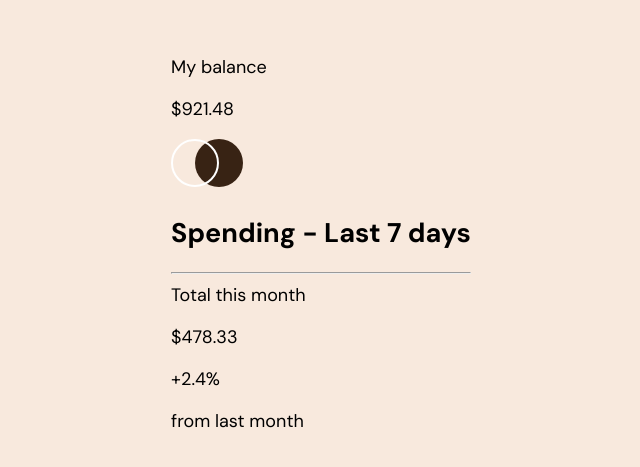
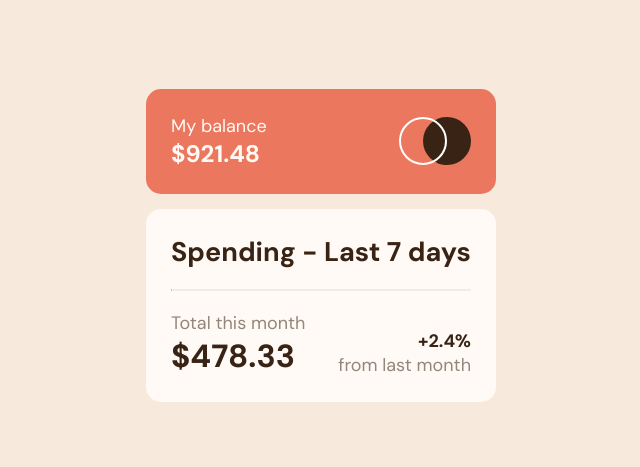
Before and after one commit to lmpko/frontendmentor-expenses-chart-component-main, a React app: page / in a window 1280 px wide. Shown: the part 155-622 px from the top of the page, without its empty margins (319-959 px from the left). Built offline with nearby package versions, Linux system fonts and the light colour scheme.

Commit message:
css for card added

```diff
--- a/app.css
+++ b/app.css
@@ -5,15 +5,85 @@
     --tertiary-color: hsl(25, 47%, 15%);
     --fouthary-color: hsl(28, 10%, 53%);
     --fifthary-color: hsl(27, 66%, 92%);
-    --sicthary-color:  hsl(33, 100%, 98%);
+    --sixthary-color:  hsl(33, 100%, 98%);
 }
 
 body{
     font-family: 'DM Sans', sans-serif;
     font-size: 1.125rem ;
+    font-weight: 400;
     background-color: var(--fifthary-color);
     min-height: 100vh;
     display: flex;
     justify-content: center;
     align-items: center;
+    margin: 0;
 }
+
+main{
+    width: 21.875rem ;
+}
+
+.balance-preview{
+    background-color: var(--primary-color);
+    color: var(--sixthary-color);
+    border-radius: .9375rem ;
+    display: flex;
+    justify-content: space-between;
+    align-items: center;
+    padding: 1.5625rem ;
+    margin-bottom: .9375rem ;
+}
+
+.balance-preview span{
+    display: block;
+}
+
+.balance-preview span:nth-child(2){
+    font-size: 1.5rem ;
+    font-weight: 700;
+}
+
+.chart-preview{
+    background-color: var(--sixthary-color);
+    border-radius: .9375rem ;
+    padding: 1.5625rem ;
+}
+
+.chart-preview h1{
+    margin: 0;
+    color: var(--tertiary-color);
+}
+
+.chart-preview hr{
+    border-top: 1px solid var(--fifthary-color);
+    margin: 1.25rem 0 ;
+}
+
+.chart-summary{
+    display: flex;
+    justify-content: space-between;
+    color: var(--fouthary-color);
+}
+
+.chart-summary span{
+    display: block;
+}
+
+.last-month{
+    display: flex;
+    flex-direction: column;
+    align-items: flex-end;
+    justify-content: flex-end;
+}
+
+.last-month span:nth-child(1){
+    font-weight: 700;
+    color: var(--tertiary-color);
+}
+
+.this-month span:nth-child(2){
+    font-weight: 700;
+    color: var(--tertiary-color);
+    font-size: 2rem;
+}
--- a/src/CardComponent.js
+++ b/src/CardComponent.js
@@ -3,24 +3,27 @@ import logo from "/images/logo.svg"
 const CardComponent = () => {
   return (
     <section>
-        <div>
+        <div className='balance-preview'>
             <div>
                 <span>My balance</span>
-                <p>$921.48</p>
+                <span>$921.48</span>
             </div>
             <img src={logo} alt="logo" />
         </div>
-        <div>
+        <div className='chart-preview'>
             <h1>Spending - Last 7 days</h1>
             <hr/>
-            <div>
-                <span> Total this month</span>
-                <p>$478.33</p>
+            <div className='chart-summary'>
+                <div className='this-month'>
+                    <span> Total this month</span>
+                    <span>$478.33</span>
+                </div>
+                <div className='last-month'>
+                    <span> +2.4%</span>
+                    <span>from last month</span>
+                </div>
             </div>
-            <div>
-                <span> +2.4%</span>
-                <p>from last month</p>
-            </div>
+
         </div>
     </section>
   )
```
